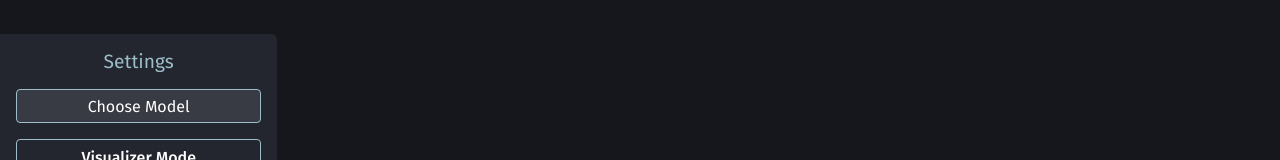
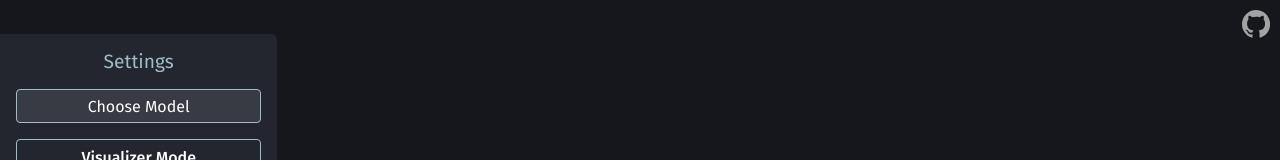
Before and after one commit to fire833/fdmviz, a Svelte app: page / in a window 1280 px wide. Shown: the top 160 px of the page. Built offline with nearby package versions, Linux system fonts and the light colour scheme; no server answers.

Commit message:
feat: GitHub repo button

```diff
--- /dev/null
+++ b/src/components/GitHub.svelte
@@ -0,0 +1,40 @@
+<a href="https://github.com/fire833/fdmviz">
+  <svg
+    width="1em"
+    height="1em"
+    viewBox="0 0 100 100"
+    xmlns="http://www.w3.org/2000/svg"
+  >
+    <!-- 98px x 96px -->
+    <path
+      fill-rule="evenodd"
+      clip-rule="evenodd"
+      d="M48.854 0C21.839 0 0 22 0 49.217c0 21.756 13.993 40.172 33.405 46.69 2.427.49 3.316-1.059 3.316-2.362 0-1.141-.08-5.052-.08-9.127-13.59 2.934-16.42-5.867-16.42-5.867-2.184-5.704-5.42-7.17-5.42-7.17-4.448-3.015.324-3.015.324-3.015 4.934.326 7.523 5.052 7.523 5.052 4.367 7.496 11.404 5.378 14.235 4.074.404-3.178 1.699-5.378 3.074-6.6-10.839-1.141-22.243-5.378-22.243-24.283 0-5.378 1.94-9.778 5.014-13.2-.485-1.222-2.184-6.275.486-13.038 0 0 4.125-1.304 13.426 5.052a46.97 46.97 0 0 1 12.214-1.63c4.125 0 8.33.571 12.213 1.63 9.302-6.356 13.427-5.052 13.427-5.052 2.67 6.763.97 11.816.485 13.038 3.155 3.422 5.015 7.822 5.015 13.2 0 18.905-11.404 23.06-22.324 24.283 1.78 1.548 3.316 4.481 3.316 9.126 0 6.6-.08 11.897-.08 13.526 0 1.304.89 2.853 3.316 2.364 19.412-6.52 33.405-24.935 33.405-46.691C97.707 22 75.788 0 48.854 0z"
+      fill="currentColor"
+    />
+  </svg>
+</a>
+
+<style>
+  a {
+    pointer-events: all;
+
+    position: absolute;
+    right: 0;
+
+    padding: 0.6rem;
+    display: flex;
+
+    font-size: 1.8rem;
+    color: rgba(255, 255, 255, 0.6); /* Lighter */
+    transition: 0.2s;
+  }
+
+  a:hover {
+    color: rgba(255, 255, 255, 1); /* Lighter */
+  }
+
+  svg {
+    z-index: 1;
+  }
+</style>
--- a/src/components/UserInterface.svelte
+++ b/src/components/UserInterface.svelte
@@ -2,9 +2,11 @@
   import type { SvelteComponent } from 'svelte';
   import PickModel from './PickModel.svelte';
   import Settings from './Settings.svelte';
+  import GitHub from './GitHub.svelte';
 
   let modal: SvelteComponent;
 </script>
 
 <PickModel bind:this={modal}></PickModel>
 <Settings on:openModal={modal.showModal()}></Settings>
+<GitHub></GitHub>
```
